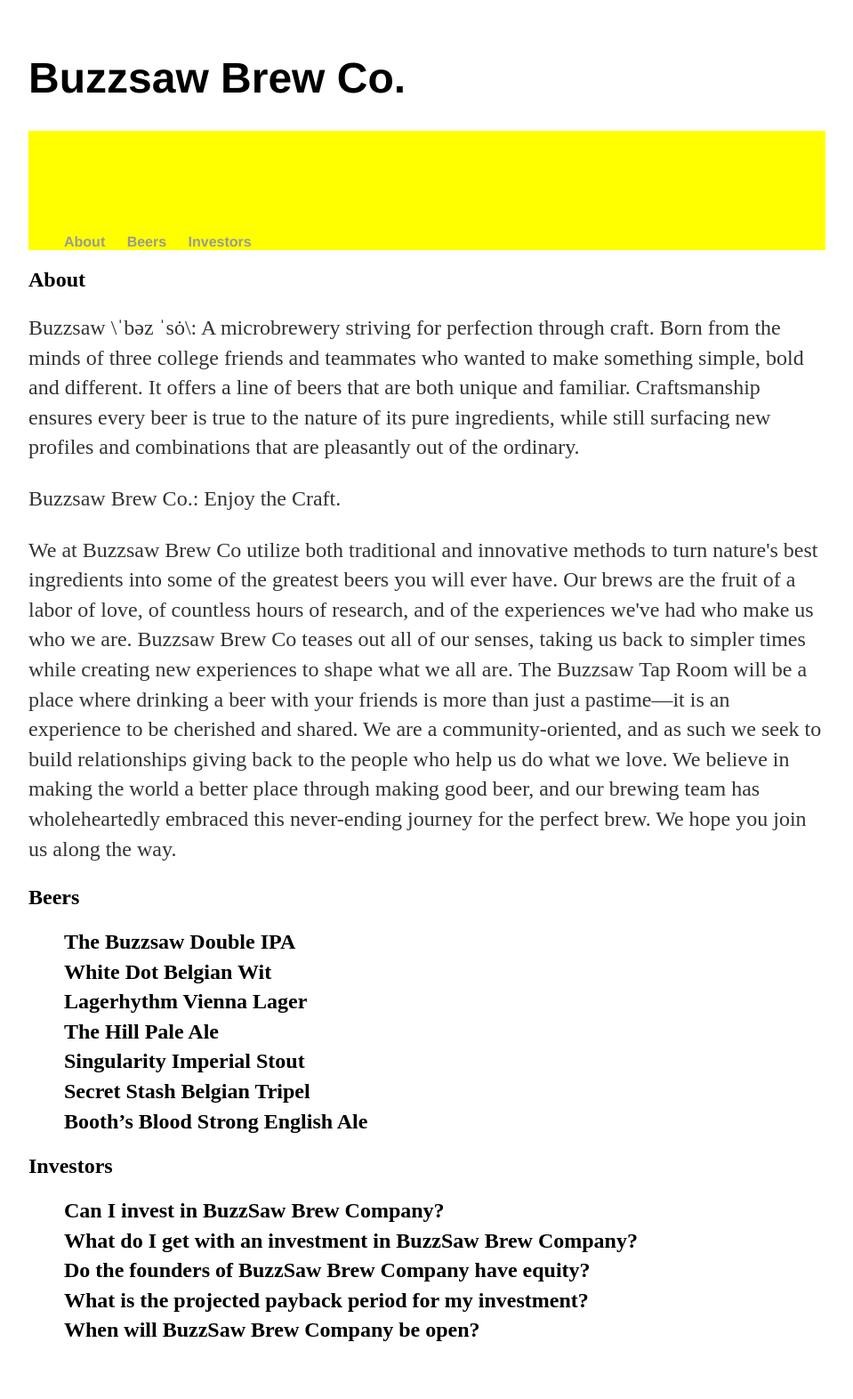
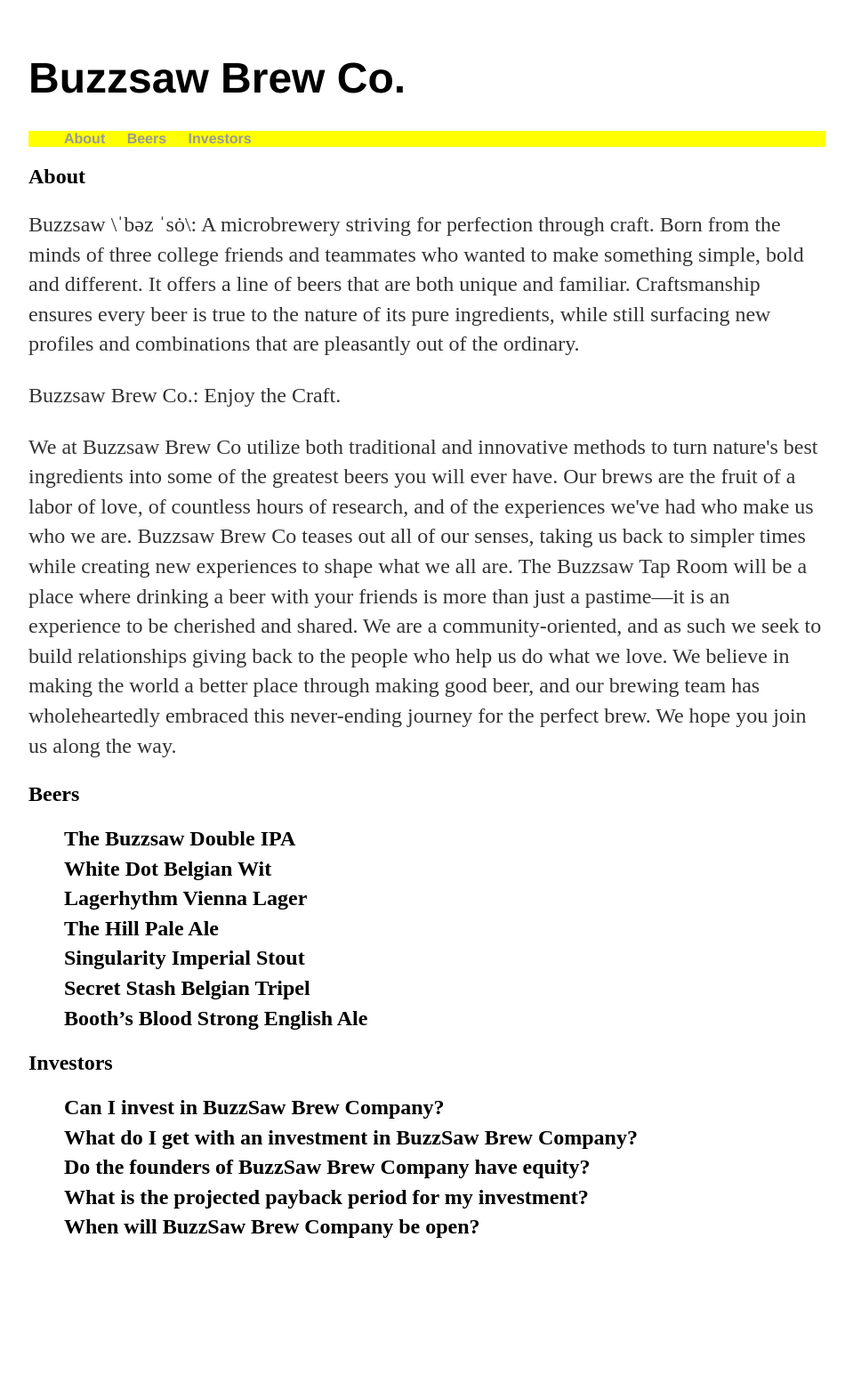
Before and after one commit to arquinn/arquinn.github.io, a Jekyll site: the page built from test.html, in a window 1280 px wide. Shown: the whole page at 89% size, without its empty margins (160-1119 px from the left). Built offline with Jekyll 4.4.1, drawn with Linux system fonts in a browser that asks for light colours; nearby versions of some CDN libraries; after the commit the page ends 1456 px from its top, so only the background shows below that.

Commit message:
Update test.css

```diff
--- a/css/test.css
+++ b/css/test.css
@@ -8,13 +8,10 @@ body {
     background-color: yellow;
     list-style: none;
     font-weight: bold;
-    padding-top: 100px;
  }
 
  .fixed {
   position: fixed;
-  top: 0;
-  right: 1em;
  }
 
 nav ul li {
```
